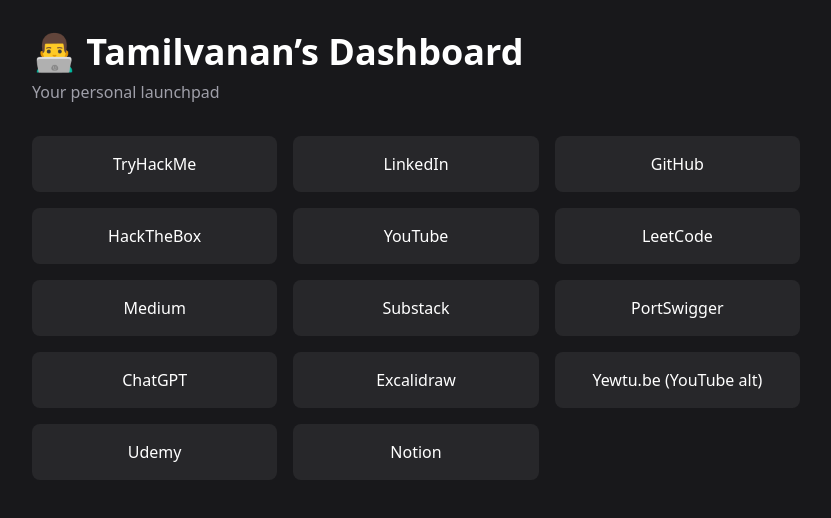
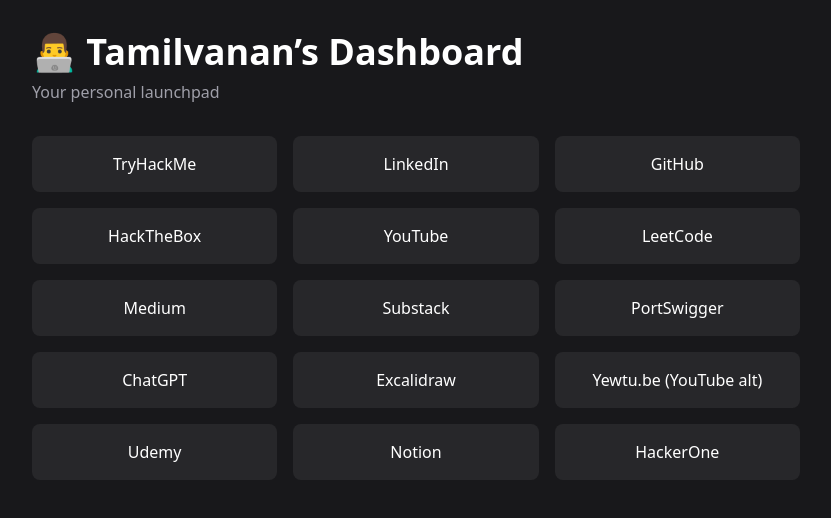
Before and after one commit to tamilvanansambasivam/my-dashboard, a React (Vite) app: page / in a window 1280 px wide. Shown: the top 518 px of the page, without its empty margins (224-1055 px from the left). Built offline with nearby package versions, Linux system fonts and the light colour scheme.

Commit message:
add hackerone

```diff
--- a/src/App.jsx
+++ b/src/App.jsx
@@ -41,6 +41,7 @@
             url="https://www.udemy.com/home/my-courses/learning/"
           />
           <LinkCard title="Notion" url="https://www.notion.so/" />
+          <LinkCard title="HackerOne" url="https://hackerone.com/tmlvnn" />
         </section>
       </div>
     </div>
```
